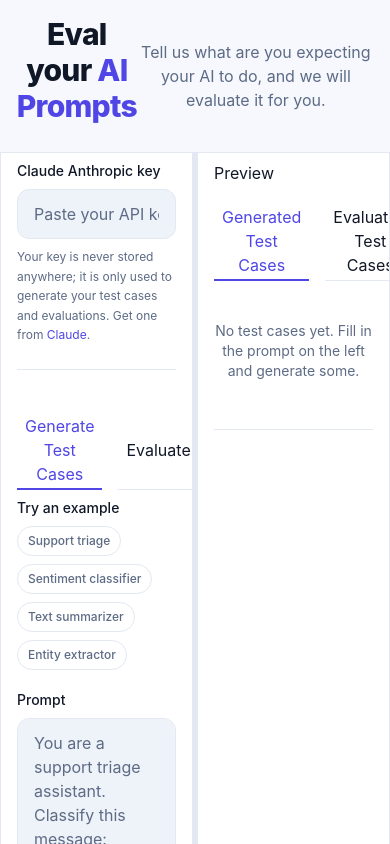
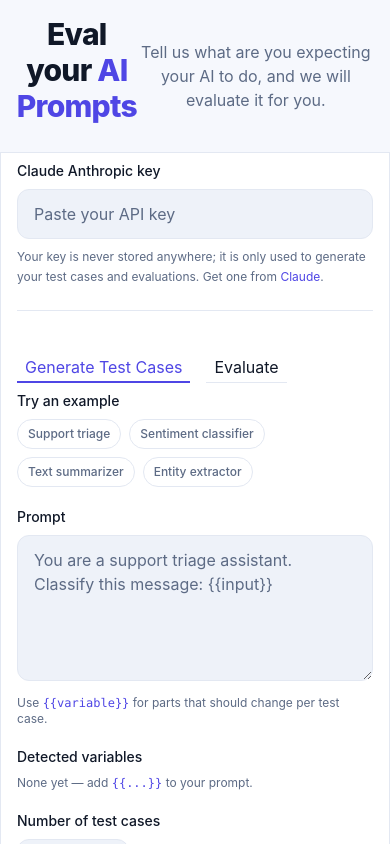
Before and after one commit to ice-rahul/simple_eval_ui, a Next.js app: page / in a window 390 px wide. Shown: the top 844 px of the page. Built offline with nearby package versions, Linux system fonts and the light colour scheme.

Commit message:
fix: responsive design

```diff
--- a/app/page.tsx
+++ b/app/page.tsx
@@ -12,9 +12,15 @@
 import { QueryClient, QueryClientProvider } from "@tanstack/react-query";
 import { useMemo, useState } from "react";
 import { Group, Panel, Separator } from "react-resizable-panels";
+import { cx } from "tailwind-variants"
 
 
+import { useMediaQuery } from "@/hooks/useMediaQuery";
+
 function HomeInner() {
+  const isMobile = useMediaQuery("(max-width: 1200px)");
+  const orientation = isMobile ? "vertical" : "horizontal";
+
   const [activeTab, setActiveTab] = useState<TabNames>("Generate Test Cases");
   const [activePreviewTab, setActivePreviewTab] = useState<TabNames>("Generated Test Cases");
   const { mutate: generateTestCase, isPending: testCaseLoading, error: testCaseError } = useGenerateTestCaseMutation()
@@ -66,7 +72,7 @@
 
         {/* ---- Card ---- */}
         <section className="border border-edge shadow-xl shadow-black/5 bg-background">
-          <Group orientation="horizontal" className="h-auto!">
+          <Group orientation={orientation} className={cx({ "h-auto!": !isMobile, "block!": isMobile })}>
             <Panel defaultSize={50} minSize={25}>
               <div className="px-4 py-2 space-y-6 bg-surface h-full">
                 {/* API key */}
@@ -104,7 +110,7 @@
               </div>
             </Panel>
 
-            <Separator className="w-1.5 bg-edge hover:bg-accent transition-colors cursor-col-resize" />
+            <Separator className={isMobile ? "h-1.5 w-full bg-edge hover:bg-accent transition-colors cursor-row-resize" : "w-1.5 bg-edge hover:bg-accent transition-colors cursor-col-resize"} />
 
             <Panel defaultSize={50} minSize={25}>
               <div className="px-4 py-2 space-y-6 bg-surface h-full">
--- /dev/null
+++ b/hooks/useMediaQuery.ts
@@ -0,0 +1,16 @@
+import { useEffect, useState } from "react";
+
+export function useMediaQuery(query: string): boolean {
+  const [matches, setMatches] = useState(false);
+
+  useEffect(() => {
+    const media = window.matchMedia(query);
+    setMatches(media.matches);
+
+    const listener = (e: MediaQueryListEvent) => setMatches(e.matches);
+    media.addEventListener("change", listener);
+    return () => media.removeEventListener("change", listener);
+  }, [query]);
+
+  return matches;
+}
```
